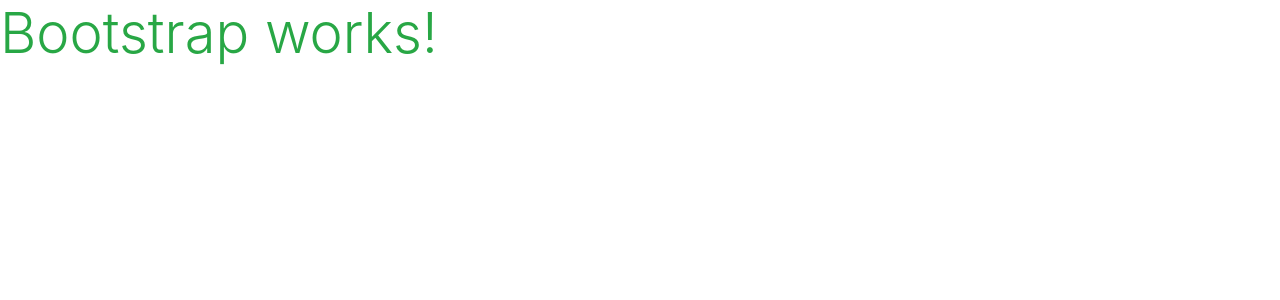
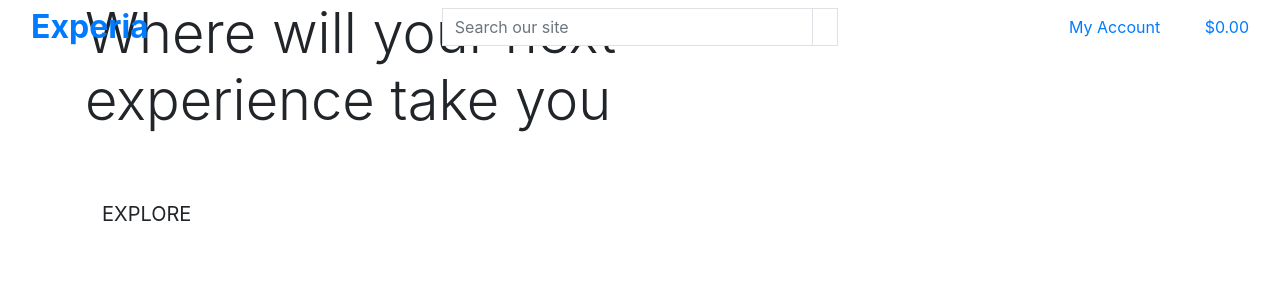
Before and after one commit to Code-Institute-Submissions/devgithubs-experia, a Django app: page / in a window 1280 px wide. Shown: the top 300 px of the page. Run offline with Django 3.2, Linux system fonts and the light colour scheme; some libraries are stand-ins or nearby versions.

Commit message:
added homepage content

```diff
--- a/experia/urls.py
+++ b/experia/urls.py
@@ -20,5 +20,5 @@ from home.views import HomeView
 urlpatterns = [
     path('admin/', admin.site.urls),
     path('accounts/', include('allauth.urls')),
-    path('', HomeView.as_view()),
+    path('', HomeView.as_view(), name='home'),
 ]
--- a/home/templates/home/index.html
+++ b/home/templates/home/index.html
@@ -1,6 +1,27 @@
 {% extends "base.html" %}
 {% load static %}
 
+{% block page_header %}
+    <div class="container header-container">
+        <div class="row">
+            <div class="col"></div>
+        </div>
+    </div>
+{% endblock %}
+
 {% block content %}
-    <h1 class="display-4 text-success">Bootstrap works!</h1>
+    <div class="container h-100">
+        <div class="row h-100">
+            <div class="col-7 col-md-6 my-auto">
+                <h1 class="display-4 logo-font text-black">
+                    Where will your next experience take you
+                </h1>
+                <div class="my-5">
+                    <h4>
+                        <a href="" class="shop-now-button btn btn-lg rounded-0 text-uppercase py-3">Explore</a>
+                    </h4>
+                </div>
+            </div>
+        </div>
+    </div>
 {% endblock %}
--- a/home/urls.py
+++ b/home/urls.py
@@ -2,5 +2,5 @@ from django.urls import path
 from .views import HomeView
 
 urlpatterns = [
-    path('', HomeView.as_view()),
+    path('', HomeView.as_view(), name='home'),
 ]
--- a/templates/base.html
+++ b/templates/base.html
@@ -32,7 +32,67 @@
   </head>
   <body>
 
-    <header class="container-fluid fixed-top"></header>
+    <header class="container-fluid fixed-top">
+      <div class="row">
+          <div class="col-12 col-lg-4 my-auto py-1 py-lg-0 text-center text-lg-left">
+              <a href="{% url 'home' %}" class="nav-link main-logo-link">
+                  <h2 class="logo-font text-black my-0"><strong>Experia</strong></h2>
+              </a>
+          </div>
+          <div class="col-12 col-lg-4 my-auto py-1 py-lg-0">
+              <form method="GET" action="">
+                  <div class="input-group w-100">
+                      <input class="form-control border border-black rounded-0" type="text" name="q" placeholder="Search our site">
+                      <div class="input-group-append">
+                          <button class="form-control btn btn-black border border-black rounded-0" type="submit">
+                              <span class="icon">
+                                  <i class="fas fa-search"></i>
+                              </span>
+                          </button>
+                      </div>
+                  </div>
+              </form>
+          </div>
+          <div class="col-12 col-lg-4 my-auto py-1 py-lg-0">
+              <ul class="list-inline list-unstyled text-center text-lg-right my-0">
+                  <li class="list-inline-item dropdown">
+                      <a class="text-black nav-link" href="#" id="user-options" data-toggle="dropdown" aria-haspopup="true" aria-expanded="false">
+                          <div class="text-center">
+                              <div><i class="fas fa-user fa-lg"></i></div>
+                              <p class="my-0">My Account</p>
+                          </div>
+                      </a>
+                      <div class="dropdown-menu border-0" aria-labelledby="user-options">
+                          {% if request.user.is_authenticated %}
+                              {% if request.user.is_superuser %}
+                                  <a href="" class="dropdown-item">Product Management</a>
+                              {% endif %}
+                                <a href="" class="dropdown-item">My Profile</a>
+                                <a href="{% url 'account_logout' %}" class="dropdown-item">Logout</a>
+                          {% else %}
+                                <a href="{% url 'account_signup' %}" class="dropdown-item">Register</a>
+                                <a href="{% url 'account_login' %}" class="dropdown-item">Login</a>
+                          {% endif %}
+                      </div>
+                  </li>
+                  <li class="list-inline-item">
+                      <a class="{% if grand_total %}text-info font-weight-bold{% else %}text-black{% endif %} nav-link" href="">
+                          <div class="text-center">
+                              <div><i class="fas fa-shopping-bag fa-lg"></i></div>
+                              <p class="my-0">
+                                  {% if grand_total %}
+                                      ${{ grand_total|floatformat:2 }}
+                                  {% else %}
+                                      $0.00
+                                  {% endif %}
+                              </p>
+                          </div>
+                      </a>
+                  </li>
+              </ul>
+          </div>
+      </div>
+  </header>
 
     {% if messages %}
         <div class="message-container"></div>
```
